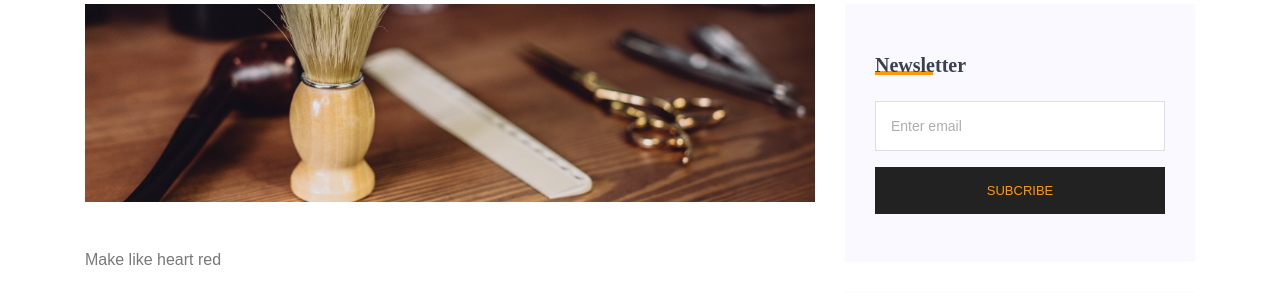
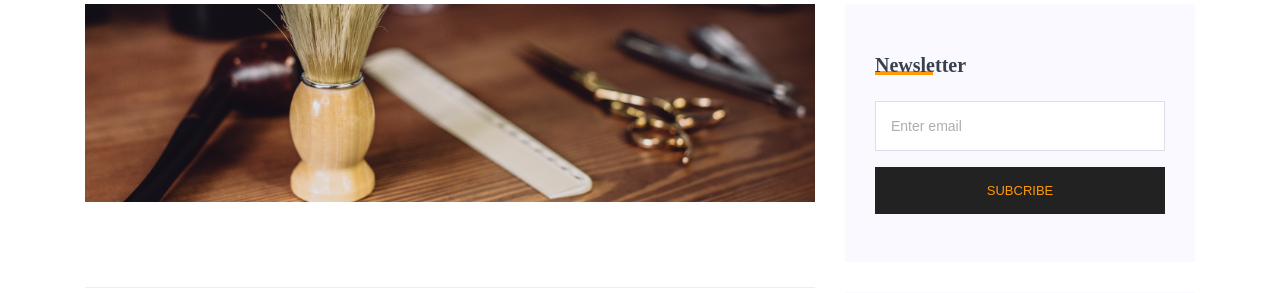
Before and after one commit to ilyashirko/layout_2_lesson, a Django app: template templates/blog-details.html in a window 1280 px wide. Shown: the part 580-873 px from the top of the page. Run offline with Django 3.2, Linux system fonts and the light colour scheme; the template is opened without the code that fills it, so the values that code supplies are empty; parts of the project's set-up code (start-up, migrations or seed data) failed here and were passed over; some libraries are stand-ins or nearby versions.

Commit message:
fixed the margins

```diff
--- a/templates/blog-details.html
+++ b/templates/blog-details.html
@@ -42,7 +42,7 @@
                     <div class="media-body">
                       <h5>{{post.author}}</h5>
                       <p>{{post.published_at}}</p>
-                        Make like heart red           </div>
+                    </div>
                   </div>
                 </div>
               </div>
@@ -79,7 +79,6 @@
           </div>
         </div>
 
-
         <!-- Start Blog Post Siddebar -->
         <div class="col-lg-4 sidebar-widgets">
           <div class="widget-wrap">
@@ -93,8 +92,6 @@
               </div>
               <button class="bbtns d-block mt-20 w-100">Subcribe</button>
             </div>
-
-
             <div class="single-sidebar-widget post-category-widget">
               <h4 class="single-sidebar-widget" style="height:200px;">Здесь будет реклама</h4>
             </div>
--- a/templates/contact.html
+++ b/templates/contact.html
@@ -24,15 +24,12 @@
   </section>
   <!--================ Hero sm banner end =================-->
 
-
   <!-- ================ contact section start ================= -->
   <section class="section-margin--small section-margin">
     <div class="container">
       <div class="d-none d-sm-block mb-5 pb-4">
         {{ html_map | safe}}
       </div>
-
-
       <div class="row">
         <div class="col-md-4 col-lg-3 mb-4 mb-md-0">
           <div class="media contact-info">
@@ -73,7 +70,7 @@
               </div>
               <div class="col-lg-7">
                 <div class="form-group">
-                    <textarea class="form-control different-control w-100" name="message" id="message" cols="30" rows="5" placeholder="Enter Message"></textarea>
+                  <textarea class="form-control different-control w-100" name="message" id="message" cols="30" rows="5" placeholder="Enter Message"></textarea>
                 </div>
               </div>
             </div>
--- a/templates/index.html
+++ b/templates/index.html
@@ -25,7 +25,6 @@
     <section>
       <div class="container">
         <div class="d-flex">
-
           {% for popular_post in most_popular_posts %}
             <div class="flex-fill" style="margin-right: 30px;">
               <div class="card blog__slide text-center">
@@ -43,7 +42,6 @@
               </div>
             </div>
           {% endfor %}
-
         </div>
       </div>
     </section>
@@ -54,7 +52,6 @@
       <div class="container">
         <div class="row">
           <div class="col-lg-8">
-
             {% for fresh_post in fresh_posts %}
               <div class="single-recent-blog-post">
                 <div class="thumb">
@@ -110,7 +107,8 @@
                 <h4 class="single-sidebar-widget__title">Newsletter</h4>
                 <div class="form-group mt-30">
                   <div class="col-autos">
-                      <input type="text" class="form-control" id="inlineFormInputGroup" placeholder="Enter email" onfocus="this.placeholder = ''"
+                    <input type="text" class="form-control" id="inlineFormInputGroup"
+                      placeholder="Enter email" onfocus="this.placeholder = ''"
                       onblur="this.placeholder = 'Enter email'">
                   </div>
                 </div>
```
Also changed, not shown: templates/blog-base.html (+1 -8 lines). Lines whose indentation alone changed are shown as unchanged.
